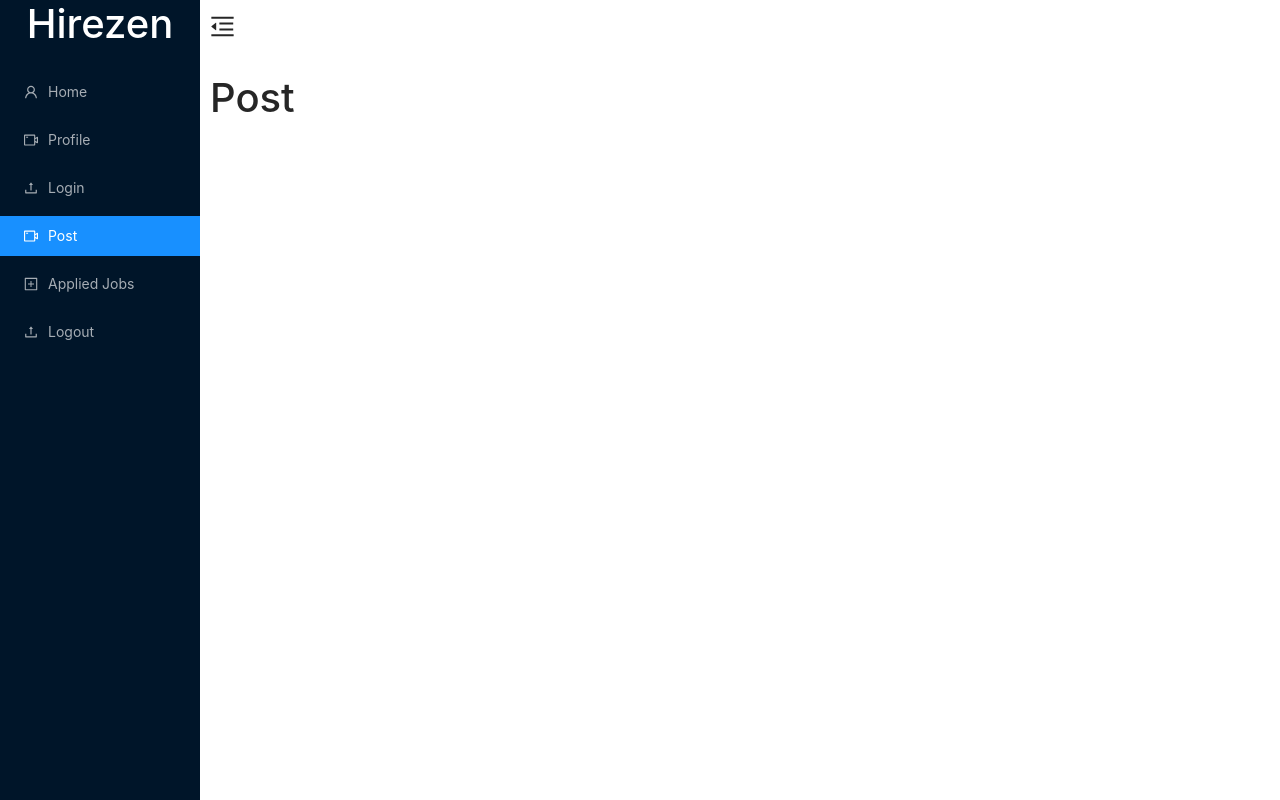
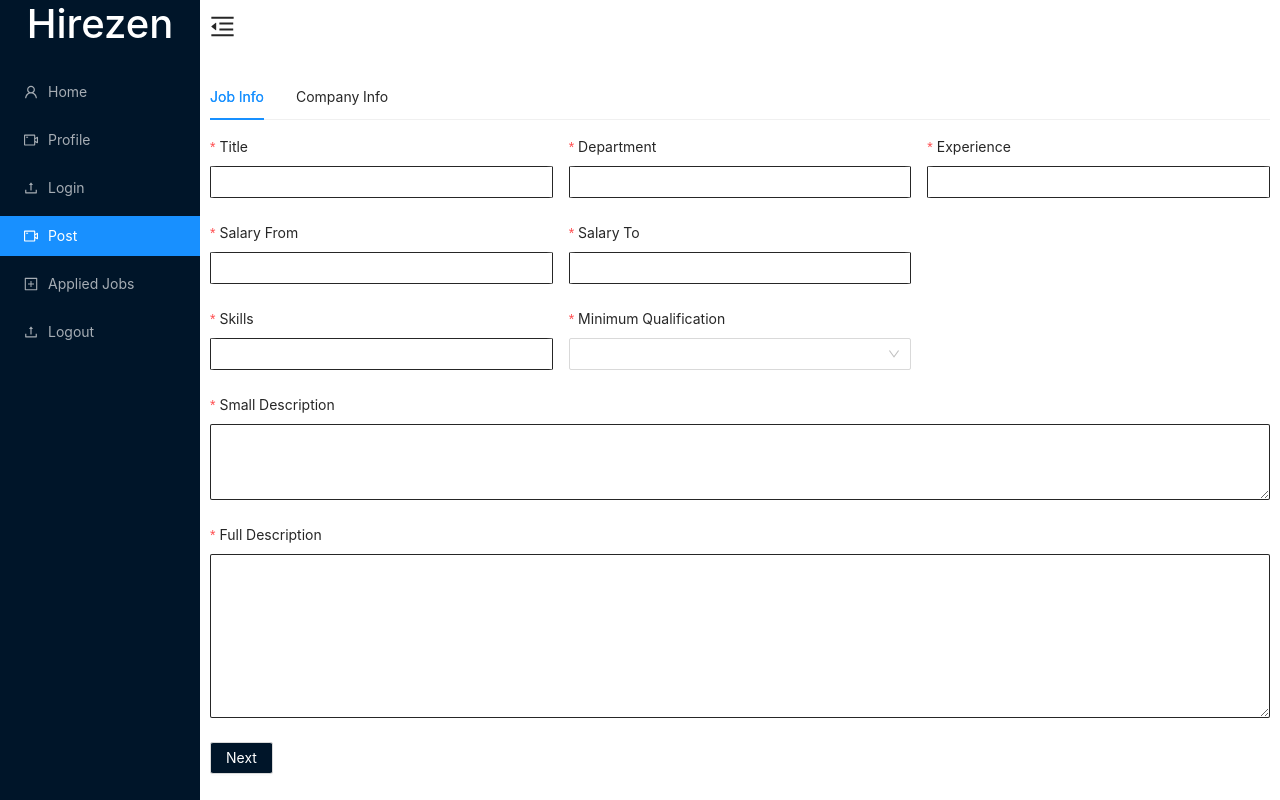
Before and after one commit to YashKumar-0307/Hirezen, a React (Create React App) app in the folder client/: page /post in a window 1280 px wide. Built offline with nearby package versions, Linux system fonts and the light colour scheme; no server answers.

Commit message:
Service/Job Post form page added.

```diff
--- a/client/src/pages/Post.jsx
+++ b/client/src/pages/Post.jsx
@@ -1,14 +1,180 @@
-import React from 'react';
+import React, { useState } from "react";
 import DefaultLayout from "../components/DefaultLayout";
+import { Row, Col, Form, Tabs, Input, Button, Select } from "antd";
+import { useDispatch } from "react-redux";
+import { updateUser } from "../redux/actions/userActions";
+
+const { TabPane } = Tabs;
+const { TextArea } = Input;
+const { Option } = Select;
 
 function Post() {
+  const [jobInfo, setJobInfo] = useState({});
+  const [activeTab, setActiveTab] = useState("0");
+
+  function onFirstFormFinish(values) {
+    setJobInfo(values);
+    setActiveTab("1");
+  }
+
+  function onFinalFormFinish(values) {
+    const finalObj = { ...jobInfo, ...values };
+    console.log(finalObj);
+  }
+
   return (
     <div>
       <DefaultLayout>
-        <h1>Post</h1>
+        <Tabs defaultActiveKey="0" activeKey={activeTab}>
+          <TabPane tab="Job Info" key="0">
+            <Form layout="vertical" onFinish={onFirstFormFinish}>
+              <Row gutter={16}>
+                <Col lg={8} sm={24}>
+                  <Form.Item
+                    name="title"
+                    rules={[{ required: true }]}
+                    label="Title"
+                  >
+                    <Input />
+                  </Form.Item>
+                </Col>
+                <Col lg={8} sm={24}>
+                  <Form.Item
+                    name="department"
+                    rules={[{ required: true }]}
+                    label="Department"
+                  >
+                    <Input />
+                  </Form.Item>
+                </Col>
+                <Col lg={8} sm={24}>
+                  <Form.Item
+                    name="experience"
+                    rules={[{ required: true }]}
+                    label="Experience"
+                  >
+                    <Input />
+                  </Form.Item>
+                </Col>
+                <Col lg={8} sm={24}>
+                  <Form.Item
+                    name="salaryFrom"
+                    rules={[{ required: true }]}
+                    label="Salary From"
+                  >
+                    <Input type="number" />
+                  </Form.Item>
+                </Col>
+                <Col lg={8} sm={24}>
+                  <Form.Item
+                    name="salaryTo"
+                    rules={[{ required: true }]}
+                    label="Salary To"
+                  >
+                    <Input type="number" />
+                  </Form.Item>
+                </Col>
+              </Row>
+              <Row gutter={16}>
+                <Col lg={8} sm={24}>
+                  <Form.Item
+                    name="skills"
+                    rules={[{ required: true }]}
+                    label="Skills"
+                  >
+                    <Input />
+                  </Form.Item>
+                </Col>
+                <Col lg={8} sm={24}>
+                  <Form.Item
+                    name="minimumQualification"
+                    rules={[{ required: true }]}
+                    label="Minimum Qualification"
+                  >
+                    <Select>
+                      <Option value="Degree">Degree</Option>
+                      <Option value="12th">12th</Option>
+                      <Option value="10th">10th</Option>
+                    </Select>
+                  </Form.Item>
+                </Col>
+                <Col lg={24} sm={24}>
+                  <Form.Item
+                    name="smallDescription"
+                    rules={[{ required: true }]}
+                    label="Small Description"
+                  >
+                    <TextArea rows={3} />
+                  </Form.Item>
+                </Col>
+                <Col lg={24} sm={24}>
+                  <Form.Item
+                    name="fullDescription"
+                    rules={[{ required: true }]}
+                    label="Full Description"
+                  >
+                    <TextArea rows={7} />
+                  </Form.Item>
+                </Col>
+              </Row>
+              <Button htmlType="submit">Next</Button>
+            </Form>
+          </TabPane>
+          <TabPane tab="Company Info" key="1">
+            <Form layout="vertical" onFinish={onFinalFormFinish}>
+              <Row gutter={16}>
+                <Col lg={8} sm={24}>
+                  <Form.Item
+                    name="company"
+                    rules={[{ required: true }]}
+                    label="Company Name"
+                  >
+                    <Input />
+                  </Form.Item>
+                </Col>
+                <Col lg={8} sm={24}>
+                  <Form.Item
+                    name="email"
+                    rules={[{ required: true }]}
+                    label="Company Email"
+                  >
+                    <Input />
+                  </Form.Item>
+                </Col>
+                <Col lg={8} sm={24}>
+                  <Form.Item
+                    name="phoneNumber"
+                    rules={[{ required: true }]}
+                    label="Phone Number"
+                  >
+                    <Input />
+                  </Form.Item>
+                </Col>
+
+                <Col lg={24} sm={24}>
+                  <Form.Item
+                    name="companyDescription"
+                    rules={[{ required: true }]}
+                    label="Company Description"
+                  >
+                    <TextArea rows={5} />
+                  </Form.Item>
+                </Col>
+              </Row>
+              <Button
+                onClick={() => {
+                  setActiveTab("0");
+                }}
+              >
+                Previous
+              </Button>
+              <Button htmlType="submit">Post Job</Button>
+            </Form>
+          </TabPane>
+        </Tabs>
       </DefaultLayout>
     </div>
   );
 }
 
-export default Post
+export default Post;
```
